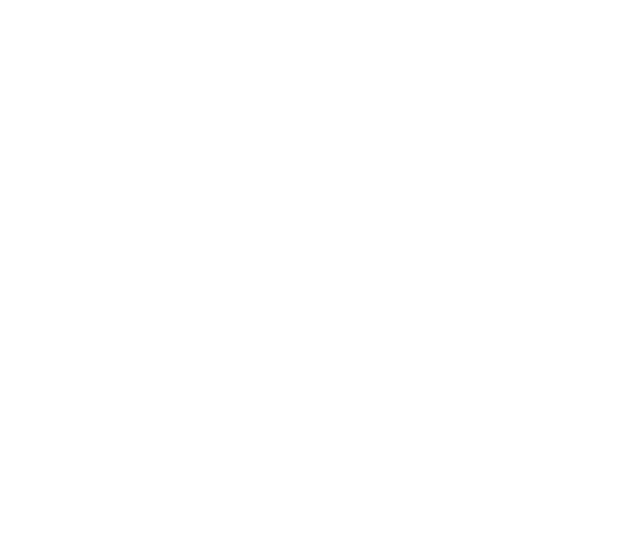
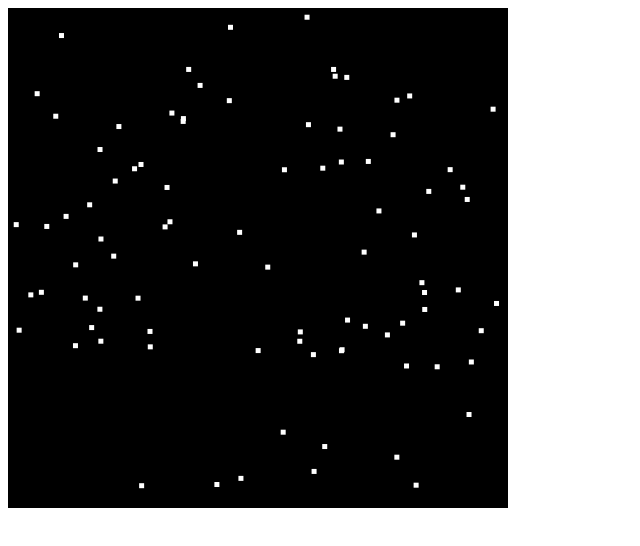
Before and after one commit to toastynerd/empty_point_mass, a plain HTML site: page index.html in a window 1280 px wide. Shown: the whole page, without its empty margins (0-640 px from the left). Drawn offline with Linux system fonts and the light colour scheme.

Commit message:
class work

```diff
--- a/index.html
+++ b/index.html
@@ -3,9 +3,11 @@
     <head>
         <meta charset="UTF-8"/>
         <title>Document</title>
-        <script src="jquery-2.1.0.min.js">
-        <script src="particle.js" type="text/javascript"></script>
+        <script src="jquery-2.1.0.min.js"></script>
     </head>
     <body>
+    	<canvas id="canvas1" width="500" height="500">Get a better browser!</canvas>
+    	<script src="particle.js" type="text/javascript">
+        </script>
     </body>
 </html>
--- a/particle.js
+++ b/particle.js
@@ -1,4 +1,67 @@
 'use strict';
-(function($) {
 
-})(jQuery);
+$(function() {
+	var canvas = document.getElementById('canvas1');
+	var context = canvas.getContext('2d');
+
+	var Point = function(x, y){
+		var point = {
+			position: {
+				x: x,
+				y: y
+			},
+			velocity: {
+				x: 0.0,
+				y: 0.0
+			},
+			forces: [],
+			drawPoint: function(){
+				context.fillStyle = '#fff';
+				context.fillRect(this.position.x, this.position.y, 5 ,5);
+			},
+			updatePoint: function() {
+				this.position.x += this.velocity.x;
+				this.position.y += this.velocity.y;
+				for(var i = 0; i < this.forces.length; i++){
+					this.velocity.x += this.forces[i].x;
+					this.velocity.y += this.forces[i].y;
+					this.forces[i].duration -= 1;
+					if(this.forces[i].duration <= 0){
+						this.forces.splice(i, 1);
+					}
+				}
+			}
+		}
+		return point;
+	}
+
+	var Force = function(x,y,d){
+		var force = {
+			x: x,
+			y: y,
+			duration: d
+		}
+		return force;
+	}
+
+	var points = [];
+
+	for(var i = 0; i < 100; i++){
+		var point = new Point(Math.random() * canvas.width,
+			Math.random() * canvas.height);
+		point.forces.push(new Force(Math.random() - 0.5,
+									Math.random() - 0.5, 1));
+		points.push(point);
+	}
+
+	function drawScreen() {
+		context.fillStyle = '#000';
+		context.fillRect(0, 0, canvas.width, canvas.height);
+		for(var i = 0; i < points.length; i++){
+			points[i].drawPoint();
+			points[i].updatePoint();
+		}
+	}
+
+	setInterval(drawScreen, 33);
+});
```
